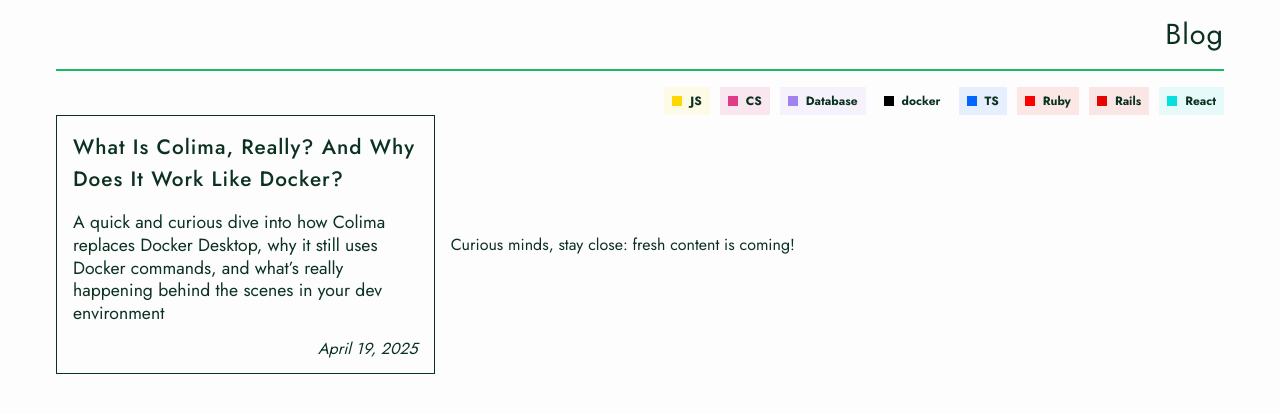
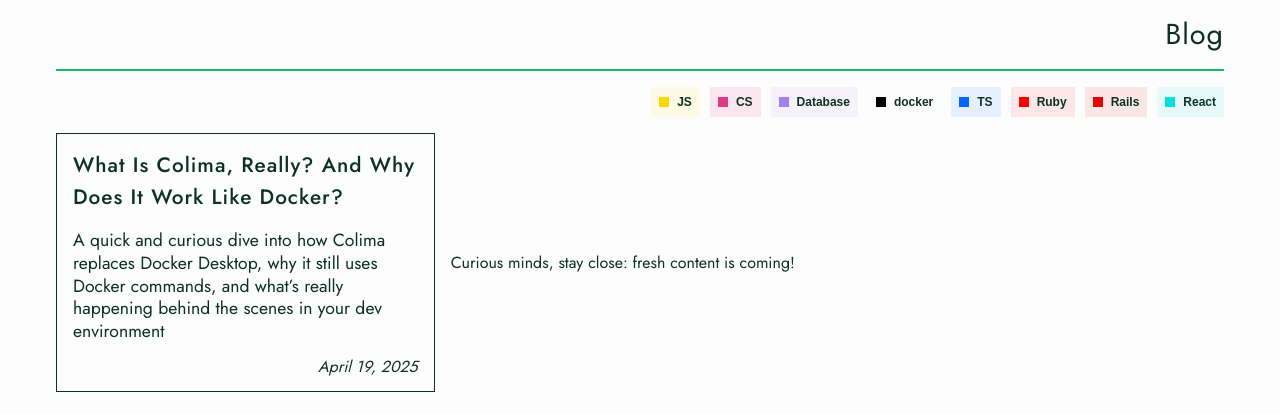
Before and after one commit to JackGarrus/nadyg-website, a Next.js app: page /blog in a window 1280 px wide. Shown: the top 414 px of the page. Built offline with nearby package versions, Linux system fonts and the light colour scheme.

Commit message:
add condition 'isbutton' to label component

```diff
--- a/src/app/blog/page.tsx
+++ b/src/app/blog/page.tsx
@@ -18,9 +18,10 @@
       <h1 className={t.blogTitle}>Blog</h1>
       <div className={s.labelContainter}>
         {topics.map((topic) => (
-          <Label key={topic} topic={topic as Topic} />
+          <Label key={topic} topic={topic as Topic} isButton />
         ))}
       </div>
+      <br />
       <BlogPosts />
     </div>
   );
--- a/src/app/components/Label.tsx
+++ b/src/app/components/Label.tsx
@@ -7,9 +7,10 @@
 
 interface Props {
   topic: Topic;
+  isButton?: boolean;
 }
 
-const Label = ({ topic }: Props) => {
+const Label = ({ topic, isButton }: Props) => {
   const getTopicLabel = (topic: Topic) => {
     switch (topic) {
       case "js":
@@ -36,8 +37,12 @@
         return topic;
     }
   };
-
-  return (
+  return isButton ? (
+    <button className={clsx(s.label, s[topic])}>
+      <Square className={clsx(s[`${topic}`])} />
+      <p> {getTopicLabel(topic)}</p>
+    </button>
+  ) : (
     <div className={clsx(s.label, s[topic])}>
       <Square className={clsx(s[`${topic}`])} />
       <p> {getTopicLabel(topic)}</p>
--- a/src/app/components/Posts.module.css
+++ b/src/app/components/Posts.module.css
@@ -3,7 +3,6 @@
   grid-template-columns: repeat(auto-fill, minmax(320px, 1fr));
   grid-gap: 1rem;
   background-color: transparent;
-
   align-items: center;
 }
 
```
